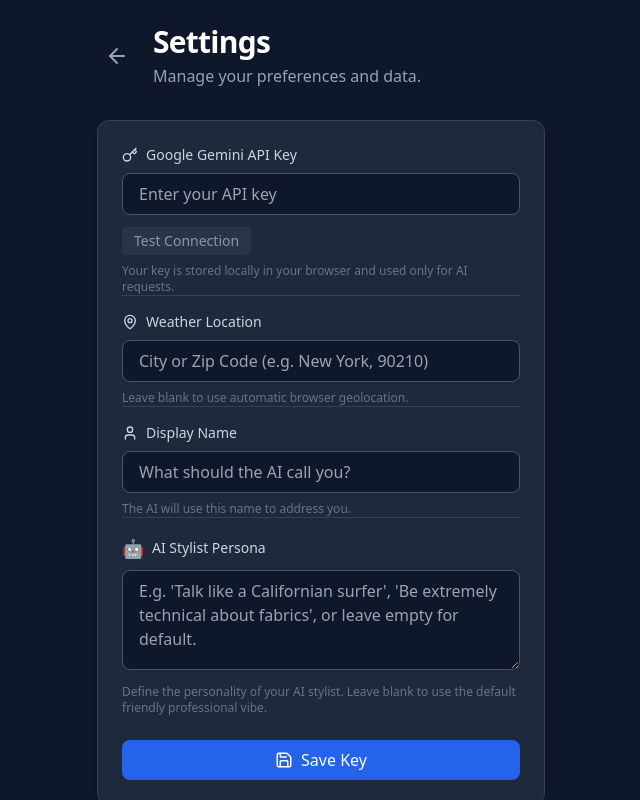
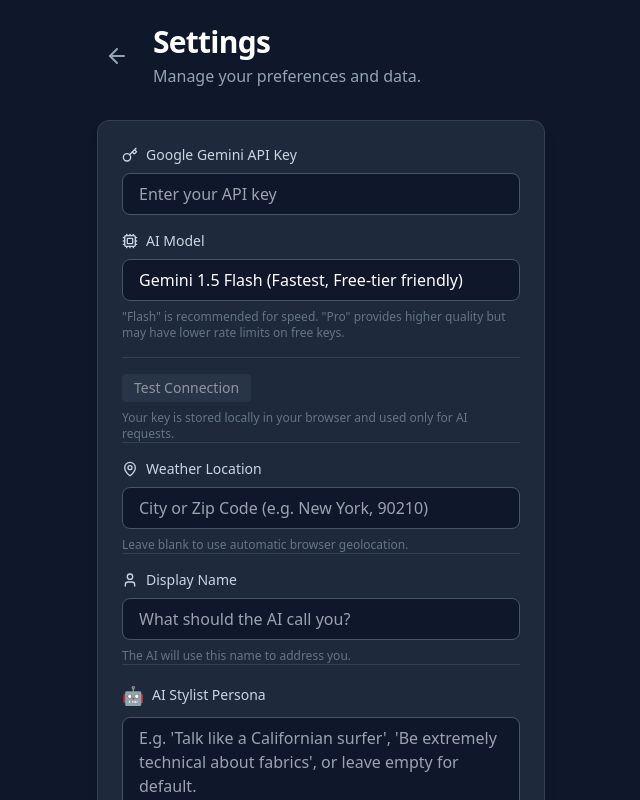
Before and after one commit to SyreeseOfficial/VibeStylist, a React (Vite) app: page /settings in a window 1280 px wide. Shown: the top 800 px of the page, without its empty margins (319-959 px from the left). Built offline with nearby package versions, Linux system fonts and the light colour scheme.

Commit message:
feat: add AI model selection and improve API key handling

```diff
--- a/src/context/VibeContext.jsx
+++ b/src/context/VibeContext.jsx
@@ -1,5 +1,5 @@
 import React, { createContext, useContext, useEffect, useReducer, useMemo, useCallback } from 'react';
-import { DAILY_QUESTS, LOCAL_STORAGE_KEYS } from '../utils/constants'; // Removed XP_REWARDS unused import if any
+import { DAILY_QUESTS, LOCAL_STORAGE_KEYS, GEMINI_MODELS } from '../utils/constants'; // Removed XP_REWARDS unused import if any
 import confetti from 'canvas-confetti';
 import { playSound, SOUNDS } from '../utils/soundEffects';
 import { vibeReducer, ACTIONS } from './vibeReducer';
@@ -52,6 +52,7 @@
             inventory: load(LOCAL_STORAGE_KEYS.INVENTORY, []),
             outfitLogs: load(LOCAL_STORAGE_KEYS.OUTFIT_LOGS, []),
             apiKey: load(LOCAL_STORAGE_KEYS.API_KEY, ''),
+            aiModel: load(LOCAL_STORAGE_KEYS.AI_MODEL || 'aiModel', GEMINI_MODELS.FLASH),
             location: load(LOCAL_STORAGE_KEYS.LOCATION, ''),
             budget: load('vibe_budget', 0),
             dailyQuest: load(LOCAL_STORAGE_KEYS.DAILY_QUEST, {
@@ -72,6 +73,7 @@
     useEffect(() => { localStorage.setItem(LOCAL_STORAGE_KEYS.INVENTORY, JSON.stringify(state.inventory)); }, [state.inventory]);
     useEffect(() => { localStorage.setItem(LOCAL_STORAGE_KEYS.OUTFIT_LOGS, JSON.stringify(state.outfitLogs)); }, [state.outfitLogs]);
     useEffect(() => { localStorage.setItem(LOCAL_STORAGE_KEYS.API_KEY, JSON.stringify(state.apiKey)); }, [state.apiKey]);
+    useEffect(() => { localStorage.setItem(LOCAL_STORAGE_KEYS.AI_MODEL || 'aiModel', JSON.stringify(state.aiModel)); }, [state.aiModel]);
     useEffect(() => { localStorage.setItem(LOCAL_STORAGE_KEYS.LOCATION, JSON.stringify(state.location)); }, [state.location]);
     useEffect(() => { localStorage.setItem('vibe_budget', JSON.stringify(state.budget)); }, [state.budget]);
     useEffect(() => { localStorage.setItem(LOCAL_STORAGE_KEYS.DAILY_QUEST, JSON.stringify(state.dailyQuest)); }, [state.dailyQuest]);
@@ -162,6 +164,7 @@
             setInventory: (payload) => dispatch({ type: ACTIONS.SET_INVENTORY, payload }),
             setOutfitLogs: (payload) => dispatch({ type: ACTIONS.SET_LOGS, payload }),
             setApiKey: (payload) => dispatch({ type: ACTIONS.SET_API_KEY, payload }),
+            setAiModel: (payload) => dispatch({ type: ACTIONS.SET_AI_MODEL, payload }),
             setLocation: (payload) => dispatch({ type: ACTIONS.SET_LOCATION, payload }),
             setBudget: (payload) => dispatch({ type: ACTIONS.SET_BUDGET, payload }),
             setChatMessages: (payload) => dispatch({ type: ACTIONS.SET_CHAT_MESSAGES, payload }),
@@ -182,6 +185,7 @@
                     inventory: [],
                     outfitLogs: [],
                     apiKey: '',
+                    aiModel: GEMINI_MODELS.FLASH,
                     location: '',
                     budget: 0,
                     dailyQuest: { text: DAILY_QUESTS[0], isCompleted: false, date: new Date().toDateString() },
--- a/src/context/vibeReducer.js
+++ b/src/context/vibeReducer.js
@@ -21,7 +21,9 @@
     REMOVE_FROM_WISHLIST: 'REMOVE_FROM_WISHLIST',
     BUY_ITEM: 'BUY_ITEM',
     ADD_ITEM: 'ADD_ITEM',
-    CLEAR_DATA: 'CLEAR_DATA'
+    ADD_ITEM: 'ADD_ITEM',
+    CLEAR_DATA: 'CLEAR_DATA',
+    SET_AI_MODEL: 'SET_AI_MODEL'
 };
 
 export const vibeReducer = (state, action) => {
@@ -39,6 +41,8 @@
             return { ...state, apiKey: action.payload };
         case ACTIONS.SET_LOCATION:
             return { ...state, location: action.payload };
+        case ACTIONS.SET_AI_MODEL:
+            return { ...state, aiModel: action.payload };
         case ACTIONS.SET_BUDGET:
             const newBudget = typeof action.payload === 'function' ? action.payload(state.budget) : action.payload;
             return { ...state, budget: newBudget };
--- a/src/pages/SettingsPage.jsx
+++ b/src/pages/SettingsPage.jsx
@@ -1,15 +1,16 @@
 import React, { useState } from 'react';
 import { useVibe } from '../context/VibeContext';
 import { useNavigate } from 'react-router-dom';
-import { Save, Trash2, Key, AlertCircle, Check, Loader2, ArrowLeft, MapPin, Download, RefreshCw, User, CloudSun, Volume2, VolumeX } from 'lucide-react';
+import { Save, Trash2, Key, AlertCircle, Check, Loader2, ArrowLeft, MapPin, Download, RefreshCw, User, CloudSun, Volume2, VolumeX, Cpu } from 'lucide-react';
 import ConfirmationModal from '../components/ConfirmationModal';
 import { testApiKeyConnection } from '../utils/aiService';
-import { XP_REWARDS } from '../utils/constants';
+import { XP_REWARDS, GEMINI_MODELS } from '../utils/constants';
 
 const SettingsPage = () => {
-    const { apiKey, setApiKey, clearData, location, setLocation, userProfile, setUserProfile } = useVibe();
+    const { apiKey, setApiKey, clearData, location, setLocation, userProfile, setUserProfile, aiModel, setAiModel } = useVibe();
     const [inputKey, setInputKey] = useState(apiKey);
     const [inputLocation, setInputLocation] = useState(location);
+    const [selectedModel, setSelectedModel] = useState(aiModel || GEMINI_MODELS.FLASH);
     const [displayName, setDisplayName] = useState(userProfile?.displayName || userProfile?.name || '');
     const [persona, setPersona] = useState(userProfile?.customPersona || '');
     const [saved, setSaved] = useState(false);
@@ -22,8 +23,11 @@
     const [testError, setTestError] = useState(null);
 
     const handleSave = () => {
-        setApiKey(inputKey);
+        const trimmedKey = inputKey.trim();
+        setApiKey(trimmedKey);
+        setInputKey(trimmedKey); // Update input to show trimmed version
         setLocation(inputLocation);
+        setAiModel(selectedModel);
 
         // Award XP for updating profile (flat reward)
         setUserProfile(prev => ({
@@ -38,14 +42,15 @@
     };
 
     const testConnection = async () => {
-        if (!inputKey) return;
+        const trimmedKey = inputKey.trim();
+        if (!trimmedKey) return;
 
         setTesting(true);
         setTestSuccess(false);
         setTestError(null);
 
         try {
-            await testApiKeyConnection(inputKey);
+            await testApiKeyConnection(trimmedKey, selectedModel);
             setTestSuccess(true);
         } catch (error) {
             setTestError(error.message);
@@ -64,7 +69,8 @@
             inventory: JSON.parse(localStorage.getItem('inventory') || '[]'),
             outfitLogs: JSON.parse(localStorage.getItem('outfitLogs') || '[]'),
             apiKey: JSON.parse(localStorage.getItem('apiKey') || '""'),
-            location: JSON.parse(localStorage.getItem('location') || '""')
+            location: JSON.parse(localStorage.getItem('location') || '""'),
+            aiModel: JSON.parse(localStorage.getItem('aiModel') || `"${GEMINI_MODELS.FLASH}"`)
         };
         const blob = new Blob([JSON.stringify(data, null, 2)], { type: 'application/json' });
         const url = URL.createObjectURL(blob);
@@ -113,8 +119,33 @@
                                 className="w-full bg-slate-900 border border-slate-600 rounded-lg px-4 py-2 text-white focus:outline-none focus:ring-2 focus:ring-blue-500 focus:border-transparent transition"
                             />
                         </div>
+
+                        {/* AI Model Selection */}
+                        <div className="mt-4">
+                            <label className="block text-sm font-medium text-slate-300 mb-2 flex items-center gap-2">
+                                <Cpu size={16} />
+                                AI Model
+                            </label>
+                            <select
+                                value={selectedModel}
+                                onChange={(e) => {
+                                    setSelectedModel(e.target.value);
+                                    setTestSuccess(false);
+                                    setTestError(null);
+                                }}
+                                className="w-full bg-slate-900 border border-slate-600 rounded-lg px-4 py-2 text-white focus:outline-none focus:ring-2 focus:ring-blue-500 focus:border-transparent transition appearance-none"
+                            >
+                                <option value={GEMINI_MODELS.FLASH}>Gemini 1.5 Flash (Fastest, Free-tier friendly)</option>
+                                <option value={GEMINI_MODELS.PRO}>Gemini 1.5 Pro (Smarter, may require paid key)</option>
+                                <option value={GEMINI_MODELS.FLASH_8B}>Gemini 1.5 Flash-8B (Experimental)</option>
+                            </select>
+                            <p className="text-xs text-slate-500 mt-2">
+                                "Flash" is recommended for speed. "Pro" provides higher quality but may have lower rate limits on free keys.
+                            </p>
+                        </div>
+
                         {/* Test Connection / Status Area */}
-                        <div className="mt-3 flex items-center justify-between">
+                        <div className="mt-4 pt-4 border-t border-slate-700 flex items-center justify-between">
                             <button
                                 onClick={testConnection}
                                 disabled={testing || !inputKey}
@@ -202,7 +233,7 @@
                         className="w-full bg-blue-600 hover:bg-blue-700 text-white font-medium py-2 px-4 rounded-lg flex items-center justify-center gap-2 transition"
                     >
                         <Save size={18} />
-                        {saved ? `Saved! +${XP_REWARDS.UPDATE_PROFILE} XP` : 'Save Key'}
+                        {saved ? `Saved! +${XP_REWARDS.UPDATE_PROFILE} XP` : 'Save Settings'}
                     </button>
                 </div>
 
--- a/src/utils/constants.js
+++ b/src/utils/constants.js
@@ -1,5 +1,11 @@
 export const API_ENDPOINTS = {
-    GEMINI_GENERATE: "https://generativelanguage.googleapis.com/v1beta/models/gemini-1.5-flash:generateContent"
+    GEMINI_BASE: "https://generativelanguage.googleapis.com/v1beta/models/"
+};
+
+export const GEMINI_MODELS = {
+    FLASH: "gemini-1.5-flash",
+    PRO: "gemini-1.5-pro",
+    FLASH_8B: "gemini-1.5-flash-8b"
 };
 
 export const SYSTEM_PROMPTS = {
```
Also changed, not shown: src/utils/aiService.js (+22 -9 lines).
